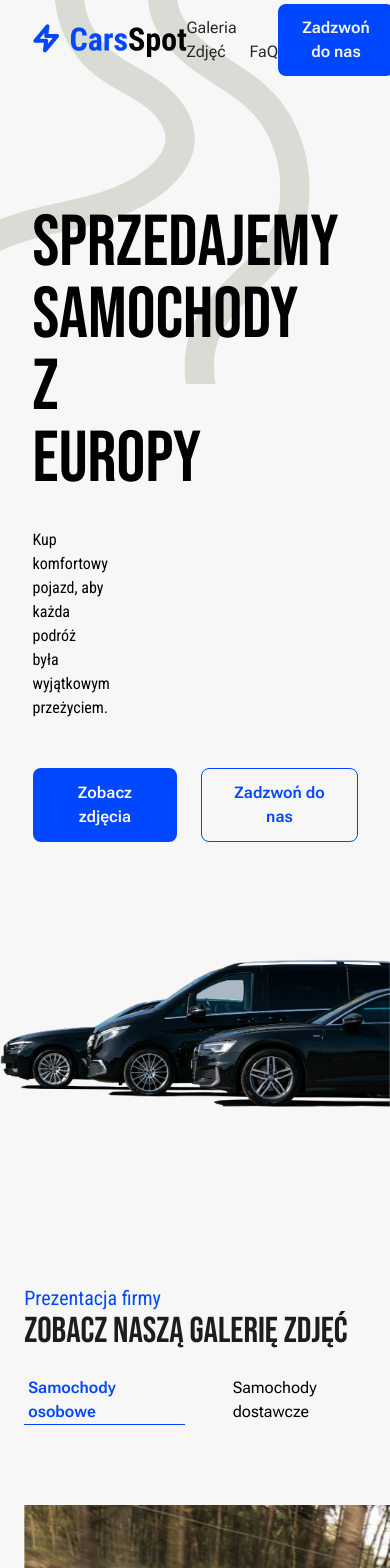
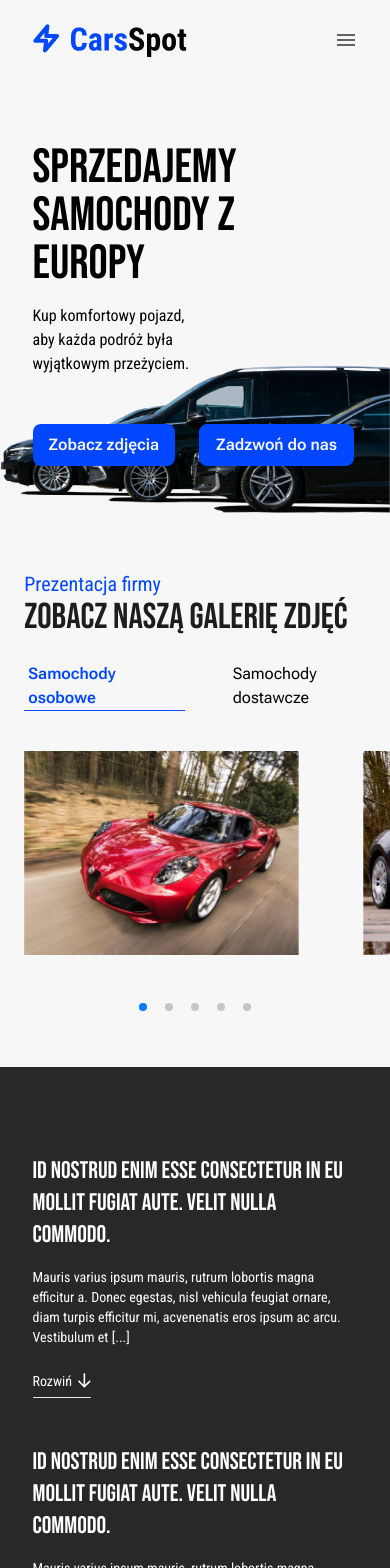
Before and after one commit to Reniferowski/adsite-recruitment, a React (Vite) app: page / in a window 390 px wide. Shown: the top 1568 px of the page. Built offline with nearby package versions, Linux system fonts and the light colour scheme.

Commit message:
added responsivity

```diff
--- a/src/assets/index.jsx
+++ b/src/assets/index.jsx
@@ -6,6 +6,8 @@ import CarAudi from "./pexels_audi.png";
 import CarMaserati from "./pexels_maserati.png";
 import CarPorsche from "./pexels_porsche.png";
 import CarNight from "./pexels_night.png";
+import CloseIcon from "./close.svg";
+import MenuIcon from "./menu.svg";
 
 export {
   Logo,
@@ -16,4 +18,6 @@ export {
   CarMaserati,
   CarPorsche,
   CarNight,
+  CloseIcon,
+  MenuIcon,
 };
--- a/src/components/CarsCarousel.jsx
+++ b/src/components/CarsCarousel.jsx
@@ -9,7 +9,7 @@ const CarsCarousel = () => {
   return (
     <>
       <Swiper
-        className="mt-20"
+        className="mt-10 sm:mt-20"
         spaceBetween={64}
         slidesPerView={"auto"}
         loop={true}
@@ -20,7 +20,7 @@ const CarsCarousel = () => {
         modules={[Pagination, Navigation]}
       >
         {cars.map((car, idx) => (
-          <SwiperSlide key={idx} className="w-[600px]">
+          <SwiperSlide key={idx} className="w-[75%] md:w-[600px]">
             <img src={car} alt="Gallery Car" />
           </SwiperSlide>
         ))}
--- a/src/components/Gallery.jsx
+++ b/src/components/Gallery.jsx
@@ -2,7 +2,7 @@ import CarsCarousel from "./CarsCarousel";
 
 const Gallery = () => {
   return (
-    <div id="gallery" className="flex flex-col items-end my-20">
+    <div id="gallery" className="flex flex-col items-end my-14 sm:my-20">
       <div className="w-[93.8%] ">
         <h4 className="text-xl text-details font-robotoCondensed">
           Prezentacja firmy
--- a/src/components/Hero.jsx
+++ b/src/components/Hero.jsx
@@ -3,24 +3,24 @@ import { CarsHero } from "../assets";
 const Hero = () => {
   return (
     <div id="hero" className="flex justify-center relative">
-      <div className="w-5/6 mt-32 mb-[22.625rem]">
-        <h1 className="w-1/2 text-7xl font-bebas">
+      <div className="w-5/6 mt-16 mb-12 md:mt-24 md:mb-16 lg:mt-32 lg:mb-[22.625rem] z-10">
+        <h1 className="w-11/12 text-5xl md:text-7xl font-bebas">
           SPRZEDAJEMY SAMOCHODY Z EUROPY
         </h1>
-        <p className="w-[22.5%] mt-8 font-robotoCondensed">
+        <p className="w-1/2 md:w-1/3 lg:w-[22.5%] mt-4 md:mt-8 font-robotoCondensed">
           Kup komfortowy pojazd, aby każda podróż była wyjątkowym przeżyciem.
         </p>
         <div className="mt-12 flex font-robotoFlex font-semibold gap-6">
-          <button className="text-whiteSmoke bg-details px-6 py-3 rounded-lg hover:shadow-xl transition duration-300">
+          <button className="text-whiteSmoke bg-details px-4 py-2 sm:px-6 sm:py-3 rounded-lg hover:shadow-xl transition duration-300">
             <a href="#gallery">Zobacz zdjęcia</a>
           </button>
-          <button className="text-details border border-details px-6 py-3 rounded-lg hover:shadow-xl hover:bg-details hover:text-white hover:opacity-65 transition duration-300">
+          <button className="text-whiteSmoke bg-details px-4 py-2 sm:px-6 sm:py-3 lg:bg-transparent lg:text-details border border-details  rounded-lg hover:shadow-xl hover:bg-details hover:text-white hover:opacity-65 transition duration-300">
             Zadzwoń do nas
           </button>
         </div>
       </div>
       <img
-        className="absolute right-0 bottom-24"
+        className="absolute right-0 bottom-0 sm:-bottom-10 lg:bottom-24 z-0"
         src={CarsHero}
         alt="Cars Image"
       />
--- a/src/components/Lorem.jsx
+++ b/src/components/Lorem.jsx
@@ -3,7 +3,7 @@ import LoremParagraph from "./LoremParagraph";
 const Lorem = () => {
   return (
     <div className="py-[5.5rem] bg-complementary flex justify-center text-white">
-      <div className="w-5/6 flex gap-12 font-robotoCondensed">
+      <div className="w-5/6 flex flex-col items-center md:flex-row gap-12 font-robotoCondensed">
         <LoremParagraph />
         <LoremParagraph />
       </div>
--- a/src/components/LoremParagraph.jsx
+++ b/src/components/LoremParagraph.jsx
@@ -5,7 +5,7 @@ const LoremParagraph = () => {
   const [expand, setExpand] = useState(false);
 
   return (
-    <div className="w-1/2">
+    <div className="md:w-1/2">
       <h3 className="font-bebas text-2xl">
         Id nostrud enim esse consectetur in eu mollit fugiat aute. Velit nulla
         commodo.
--- a/src/components/Navbar.jsx
+++ b/src/components/Navbar.jsx
@@ -1,11 +1,18 @@
-import { Logo } from "../assets";
+import { useState } from "react";
+import { CloseIcon, Logo, MenuIcon } from "../assets";
 
 const Navbar = () => {
+  const [active, setActive] = useState(false);
+
   return (
     <div id="navbar" className="h-20 flex items-center justify-center sticky">
-      <div className="w-5/6 h-20 flex items-center justify-between font-robotoFlex">
+      <div className="w-5/6 h-20 flex items-center justify-between font-robotoFlex relative">
         <img src={Logo} alt="Cars Spot logo" />
-        <div className="gap-6">
+        <div
+          className={`${
+            active ? "block" : "hidden"
+          } gap-6 absolute right-0 top-16 md:static md:block`}
+        >
           <a
             href="#gallery"
             className="mr-3 text-complementary hover:text-details hover:underline hover:underline-offset-4 transition duration-500"
@@ -19,8 +26,11 @@ const Navbar = () => {
             FaQ
           </a>
         </div>
-        <button className="text-whiteSmoke bg-details px-6 py-3 rounded-lg font-semibold hover:shadow-xl transition duration-300 z-10">
+        <button className="hidden md:block text-whiteSmoke bg-details px-6 py-3 rounded-lg font-semibold hover:shadow-xl transition duration-300 z-10">
           Zadzwoń do nas
+        </button>
+        <button onClick={() => setActive(!active)} className="block md:hidden">
+          <img src={!active ? MenuIcon : CloseIcon} alt="Hamburger Menu Icon" />
         </button>
       </div>
     </div>
--- a/src/components/Tiremarks.jsx
+++ b/src/components/Tiremarks.jsx
@@ -2,7 +2,11 @@ import { TireMarks } from "../assets";
 
 const Tiremarks = () => {
   return (
-    <img className="absolute top-0 right-20" src={TireMarks} alt="Tire Marks" />
+    <img
+      className="absolute -top-32 left-20 lg:top-0 lg:right-20 lg:left-auto hidden md:block"
+      src={TireMarks}
+      alt="Tire Marks"
+    />
   );
 };
 
```
Also changed, not shown: src/assets/close.svg (added), src/assets/menu.svg (added).
